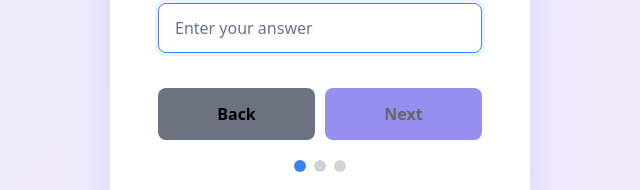
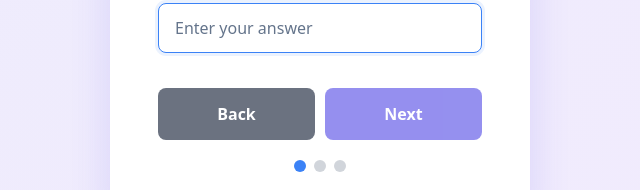
Before and after one commit to nishchup489-afk/NeuraAcademy-backend, a React (Vite) app in the folder frontend/: page /auth/login/admin in a window 1280 px wide. Shown: the part 457-647 px from the top of the page, without its empty margins (320-960 px from the left). Built offline with nearby package versions, Linux system fonts and the light colour scheme; no server answers.

Commit message:
deploy33

```diff
--- a/frontend/src/components/AuthForms/AuthForms.css
+++ b/frontend/src/components/AuthForms/AuthForms.css
@@ -107,8 +107,8 @@
 .auth-button {
   width: 100%;
   padding: 0.85rem;
-  background: var(--primary);
-  color: black;
+  background: #4f46e5;
+  color: white;
   border: none;
   border-radius: 8px;
   font-weight: 700;
--- a/frontend/src/components/Profile/ProfileForm.css
+++ b/frontend/src/components/Profile/ProfileForm.css
@@ -215,7 +215,7 @@
 /* ======= SUBMIT BUTTON ======= */
 .submit-button {
   padding: 1rem 1.5rem;
-  background: linear-gradient(135deg, var(--primary), var(--secondary));
+  background: #4f46e5;
   color: white;
   border: none;
   border-radius: 8px;
```
